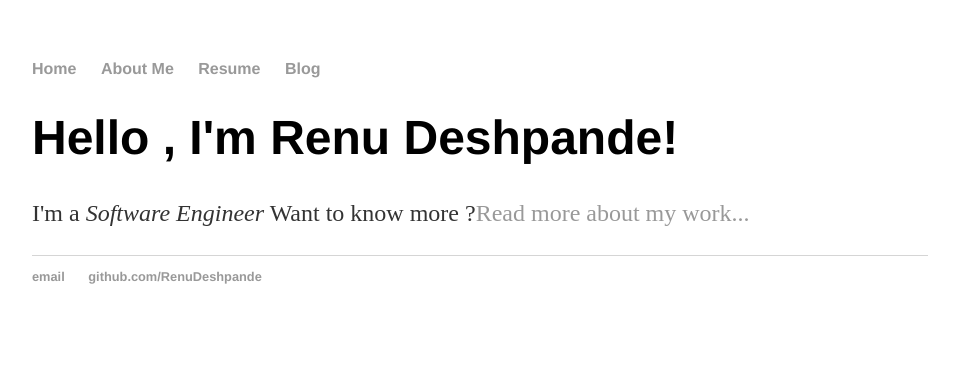
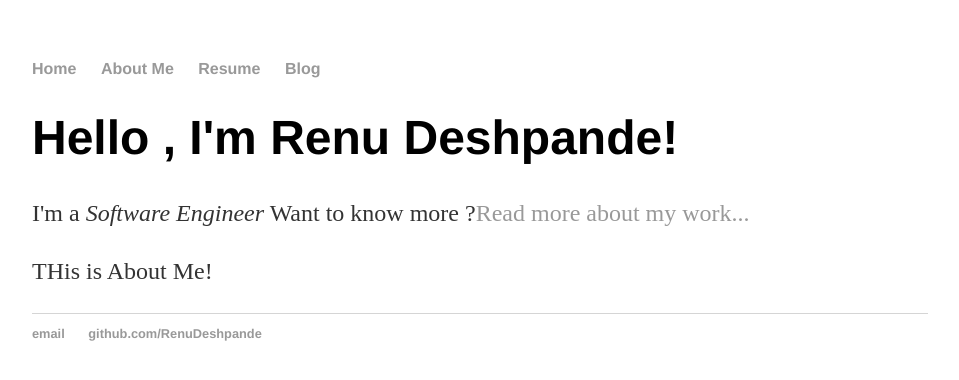
Before and after one commit to RenuDeshpande/renudeshpande.github.io, a plain HTML site: page index.html in a window 1280 px wide. Shown: the whole page, without its empty margins (160-1119 px from the left). Drawn offline with Linux system fonts and the light colour scheme.

Commit message:
Update index.html

```diff
--- a/index.html
+++ b/index.html
@@ -17,6 +17,7 @@
     		<div class="blurb">
         		<h1>Hello , I'm Renu Deshpande!</h1>
 				<p>I'm a <em>Software Engineer</em> Want to know more ?<a href="/about">Read more about my work...</a></p>
+			<p id="about">THis is About Me!</p>
     		</div><!-- /.blurb -->
 		</div><!-- /.container -->
 		<footer>
```
